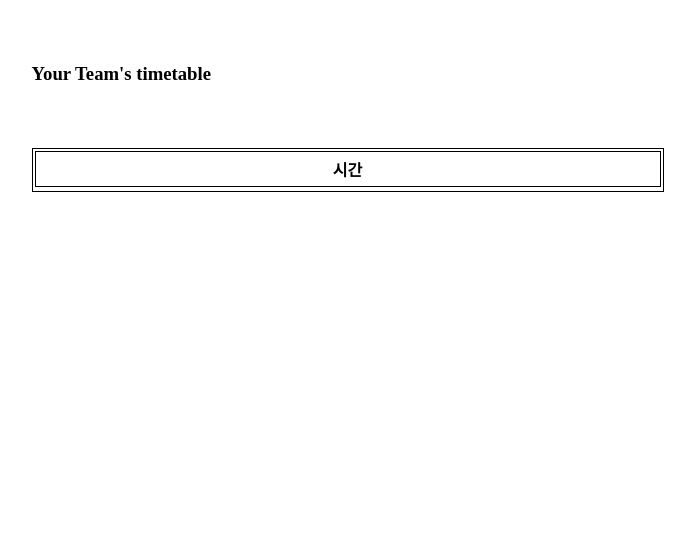
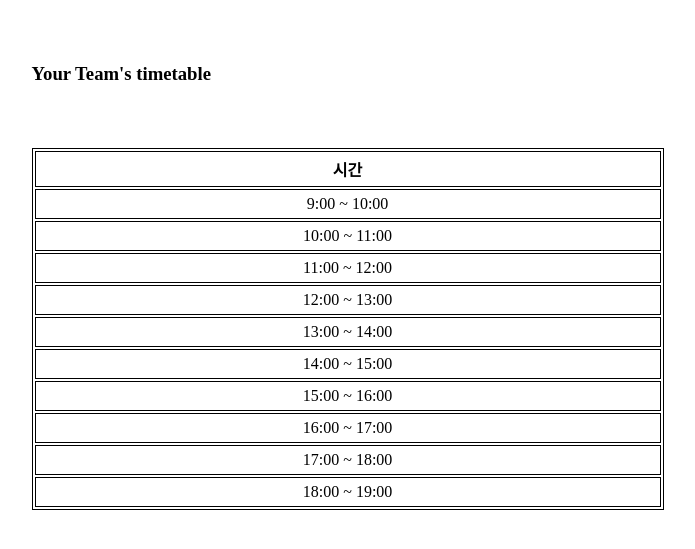
Before and after one commit to parksb/doit-timetable, a PHP site: page /teamtable.php in a window 1280 px wide. Shown: the top 549 px of the page, without its empty margins (166-861 px from the left). Run offline with PHP 8.4, Linux system fonts and the light colour scheme; lists and menus that the app fills with data are empty; some libraries are stand-ins or nearby versions.

Commit message:
add team table

```diff
--- a/public/teamname_Search.php
+++ b/public/teamname_Search.php
@@ -4,7 +4,7 @@
 </head>
 <body>
 
-    <form method='get' action='./src/php/_newteam.php'>
+    <form method='get' action='./src/php/_teamsearch.php'>
         <input type="text" style="margin-bottom: 1px"
         placeholder="team name" name='team_name'>
         <input type='submit' value='find_team'></button>
--- a/public/teamtable.php
+++ b/public/teamtable.php
@@ -3,7 +3,6 @@
     h3{
         margin: 5% 15% 0px;
     }
-
     table, th, td{
         margin: 5% 15% 0px;
         border: 1px solid black;
@@ -12,15 +11,44 @@
         padding: 5px;
     }
 </style>
-<head></head>
+
 <body>
     <h3>Your Team's timetable</h3>
-    <p></p>
+
     <table width="50%">
             <tr id = "week">
                 <th align="center">시간</th>
             </tr>
-            <tr id = "block"></tr>
+            <tr class = "block">
+                <td align="center">9:00 ~ 10:00</td>
+            </tr>
+            <tr class = "block">
+                <td align="center">10:00 ~ 11:00</td>
+            </tr>
+            <tr class = "block">
+                <td align="center">11:00 ~ 12:00</td>
+            </tr>
+            <tr class = "block">
+                <td align="center">12:00 ~ 13:00</td>
+            </tr>
+            <tr class = "block">
+                <td align="center">13:00 ~ 14:00</td>
+            </tr>
+            <tr class = "block">
+                <td align="center">14:00 ~ 15:00</td>
+            </tr>
+            <tr class = "block">
+                <td align="center">15:00 ~ 16:00</td>
+            </tr>
+            <tr class = "block">
+                <td align="center">16:00 ~ 17:00</td>
+            </tr>
+            <tr class = "block">
+                <td align="center">17:00 ~ 18:00</td>
+            </tr>
+            <tr class = "block">
+                <td align="center">18:00 ~ 19:00</td>
+            </tr>
     </table>
     <script src = "src/teamtable.min.js">
     </script>
--- a/src/php/_index.php
+++ b/src/php/_index.php
@@ -17,7 +17,7 @@ if($count==1){
 
     if(isset($_SESSION['id'])){
         echo "<script>alert(\"login success\");history.back(-1);</script>";
-        header('Location: ..../public/main.php');
+        header('Location: ../../main.php');
 
     }else{
         echo "<script>alert(\"fail\");history.back(-1);</script>";
```
Also changed, not shown: src/js/teamtable.js (+4 -11 lines), public/newteam.php (line endings or trailing spaces).
